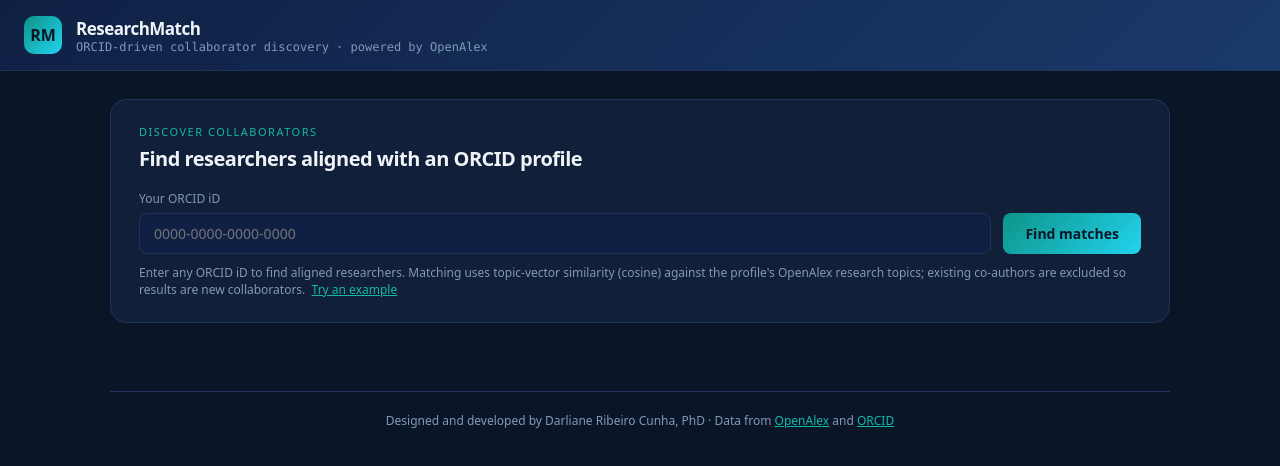
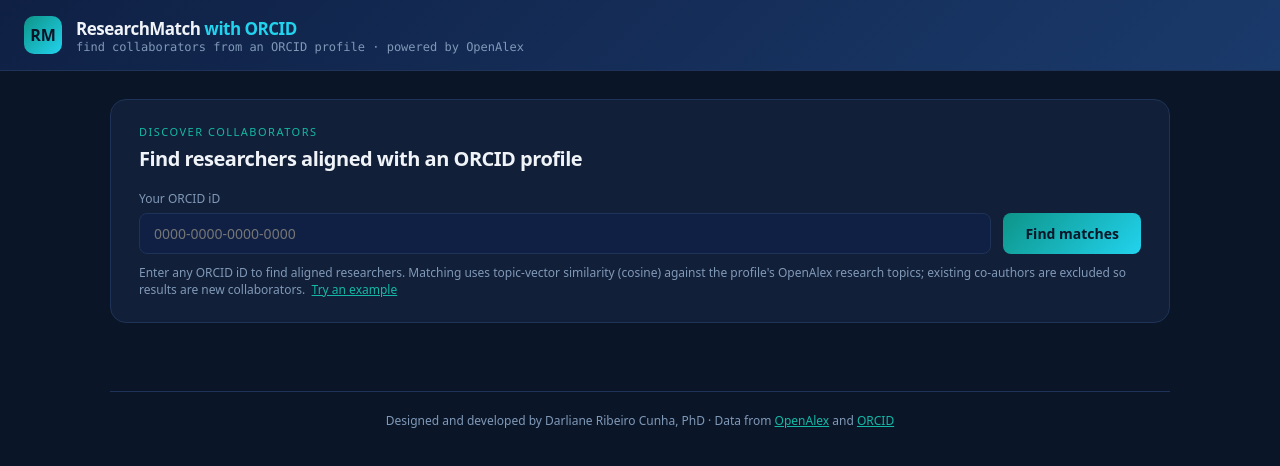
Before and after one commit to darlianecunha/researchmatch, a plain HTML site: page index.html in a window 1280 px wide. Drawn offline with Linux system fonts and the light colour scheme.

Commit message:
Add files via upload

```diff
--- a/index.html
+++ b/index.html
@@ -3,7 +3,7 @@
 <head>
 <meta charset="UTF-8" />
 <meta name="viewport" content="width=device-width, initial-scale=1.0" />
-<title>ResearchMatch · ORCID collaborator finder</title>
+<title>ResearchMatch with ORCID · collaborator finder</title>
 <link rel="preconnect" href="https://api.openalex.org" />
 <style>
   :root{
@@ -67,8 +67,8 @@
   <div class="hdr">
     <div class="logo">RM</div>
     <div>
-      <div style="font-size:17px;font-weight:700;letter-spacing:-.5px">ResearchMatch</div>
-      <div class="small mono muted">ORCID-driven collaborator discovery · powered by OpenAlex</div>
+      <div style="font-size:17px;font-weight:700;letter-spacing:-.5px">ResearchMatch <span style="color:#22d3ee">with ORCID</span></div>
+      <div class="small mono muted">find collaborators from an ORCID profile · powered by OpenAlex</div>
     </div>
   </div>
 
@@ -345,7 +345,7 @@
 
 // ---------- filters ----------
 function buildFilters(list){
-  const regions = [...new Set(list.map(a=>affilOf(a).country_code).filter(Boolean))].sort();
+  const regions = [...new Set(["BR",...list.map(a=>affilOf(a).country_code).filter(Boolean)])].sort();
   const rsel = $("#regionSel"); rsel.innerHTML='<option value="">All regions</option>';
   regions.forEach(c=>rsel.append(el("option",{value:c}, cc(c))));
   const topics = [...new Set(list.flatMap(a=>(a.topics||[]).slice(0,3).map(t=>t.display_name)))].sort();
```
